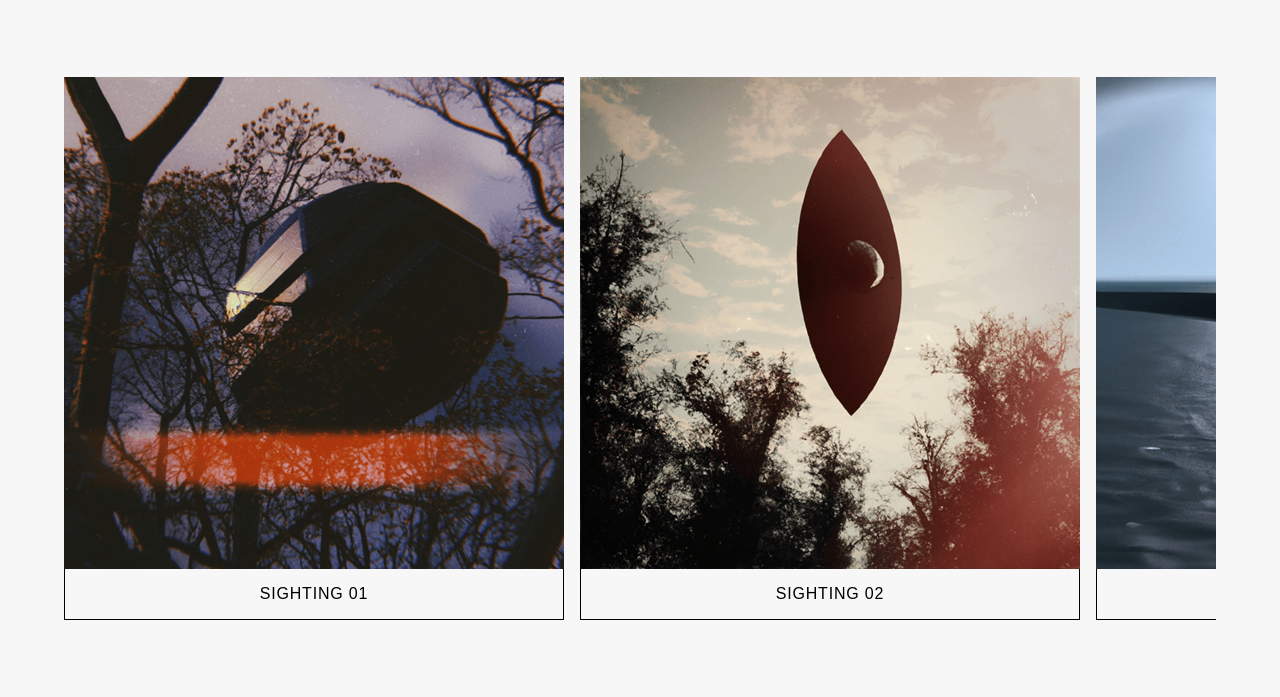
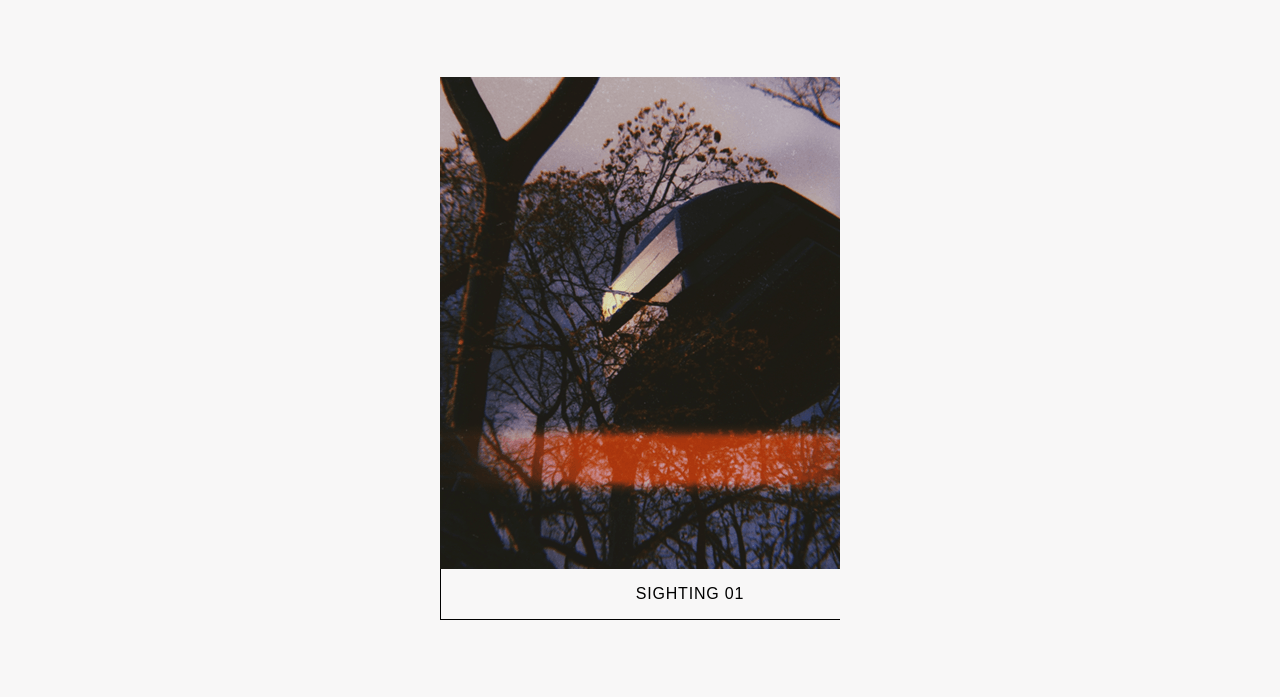
Before and after one commit to steeven7/Modifer_Gallery, a plain HTML site: page index.html in a window 1280 px wide. Shown: the part 140-837 px from the top of the page. Drawn offline with Linux system fonts and the light colour scheme.

Commit message:
Add files via upload

```diff
--- a/styles.css
+++ b/styles.css
@@ -138,7 +138,7 @@ h3 {
 	overflow-x: scroll;
 	margin-top: 5em;
 	scroll-behavior: smooth;
-	width: 90%;
+	width: 25em;
 }
 
 .gallery::-webkit-scrollbar {
```
